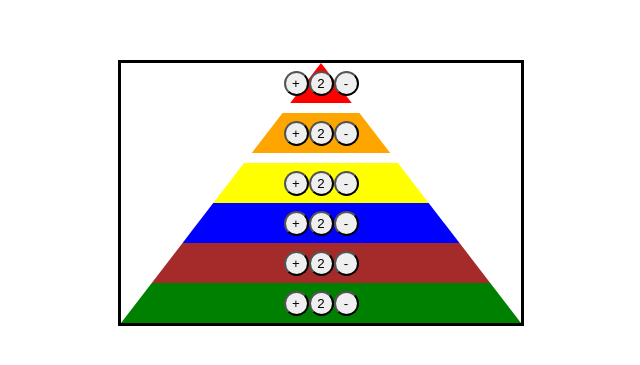
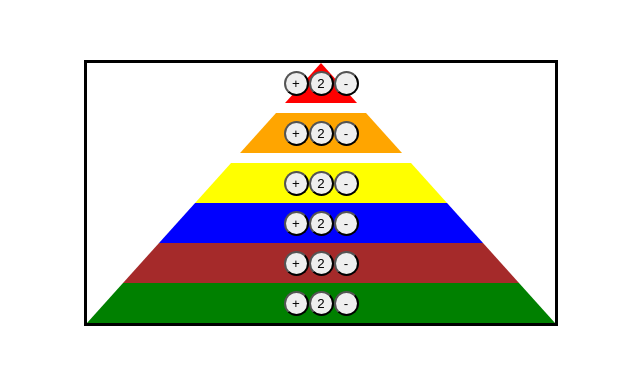
Before and after one commit to FrenkieWang/food_pyramid, a React (Create React App) app in the folder frontend/: page / in a window 1280 px wide. Shown: the part 215-580 px from the top of the page, without its empty margins (319-959 px from the left). Built offline with nearby package versions, Linux system fonts and the light colour scheme.

Commit message:
Let button to change the num and height

```diff
--- a/frontend/src/App.css
+++ b/frontend/src/App.css
@@ -7,7 +7,7 @@
     position: relative;
     text-align: center;
 
-    --container-width: 400px;
+    --container-width: 468px;
     --container-height: 260px;
 }
 
--- a/frontend/src/App.js
+++ b/frontend/src/App.js
@@ -1,45 +1,53 @@
-import React from 'react';
+import React, { useState } from 'react';
 import './App.css';
 
 const App = () => {
+  // Initialize the State of Layer
+  const initialLayers = {
+    red: { num: 2, height: 40 },
+    orange: { num: 2, height: 40 },
+    yellow: { num: 2, height: 40 },
+    blue: { num: 2, height: 40 },
+    brown: { num: 2, height: 40 },
+    green: { num: 2, height: 40 }
+  };
+  const [layers, setLayers] = useState(initialLayers);
+
+  // Handle increase/decrease button click events
+  const handleChange = (color, diff) => {
+    setLayers((prevLayers) => {
+      const newLayer = { ...prevLayers };
+      const newNum = Math.max(0, Math.min(9, newLayer[color].num + diff)); // num range [0 - 9]
+      newLayer[color] = { num: newNum, height: 40 + (newNum -2) * 10 }; // Change height of that Layer
+      return newLayer;
+    });
+  };
+
+  // Container height is the sum of layer height, add two spacer.
+  const containerHeight = Object.values(layers).reduce((sum, layer) => sum + layer.height, 20);
+  const containerWidth = containerHeight / 260 * 468;
+
   return (
     <div className="App">
-      <div className="container">
-        <div className="color-bar red">
-          <button className="btn ctrl">+</button>
-          <button className="btn num">2</button>
-          <button className="btn ctrl">-</button>
-        </div>
-        <div className="spacer"></div>
-        <div className="color-bar orange">
-          <button className="btn ctrl">+</button>
-          <button className="btn num">2</button>
-          <button className="btn ctrl">-</button>
-        </div>
-        <div className="spacer"></div>
-        <div className="color-bar yellow">
-          <button className="btn ctrl">+</button>
-          <button className="btn num">2</button>
-          <button className="btn ctrl">-</button>
-        </div>
-        <div className="color-bar blue">
-          <button className="btn ctrl">+</button>
-          <button className="btn num">2</button>
-          <button className="btn ctrl">-</button>
-        </div>
-        <div className="color-bar brown">
-          <button className="btn ctrl">+</button>
-          <button className="btn num">2</button>
-          <button className="btn ctrl">-</button>
-        </div>
-        <div className="color-bar green">
-          <button className="btn ctrl">+</button>
-          <button className="btn num">2</button>
-          <button className="btn ctrl">-</button>
-        </div>
+      <div className="container" style={{ width:`${containerWidth}px`, height: `${containerHeight}px` }}>
+        {Object.keys(layers).map((color, index) => (
+          <React.Fragment key={color}>
+            <div className="color-bar" style={{ height: `${layers[color].height}px`, backgroundColor: color }}>
+              <button className="btn ctrl" onClick={() => handleChange(color, 1)}>+</button>
+              <button className="btn num">{layers[color].num}</button>
+              <button className="btn ctrl" onClick={() => handleChange(color, -1)}>-</button>
+            </div>
+            {/* Add Spacer only between 1-2 and 2-3 Layer*/}
+            {index === 0 || index === 1 ? <div className="spacer"></div> : null}
+          </React.Fragment>
+        ))}
       </div>
       {/* Use two white triangle to cover the container */}
-      <div className="cover-container"></div>
+      <div className="cover-container" style={{
+        borderLeft: `${containerWidth / 2}px solid white`,
+        borderRight: `${containerWidth / 2}px solid white`,
+        borderBottom: `${containerHeight}px solid transparent` // 保持border-bottom不变
+      }}></div>
     </div>
   );
 };
```
